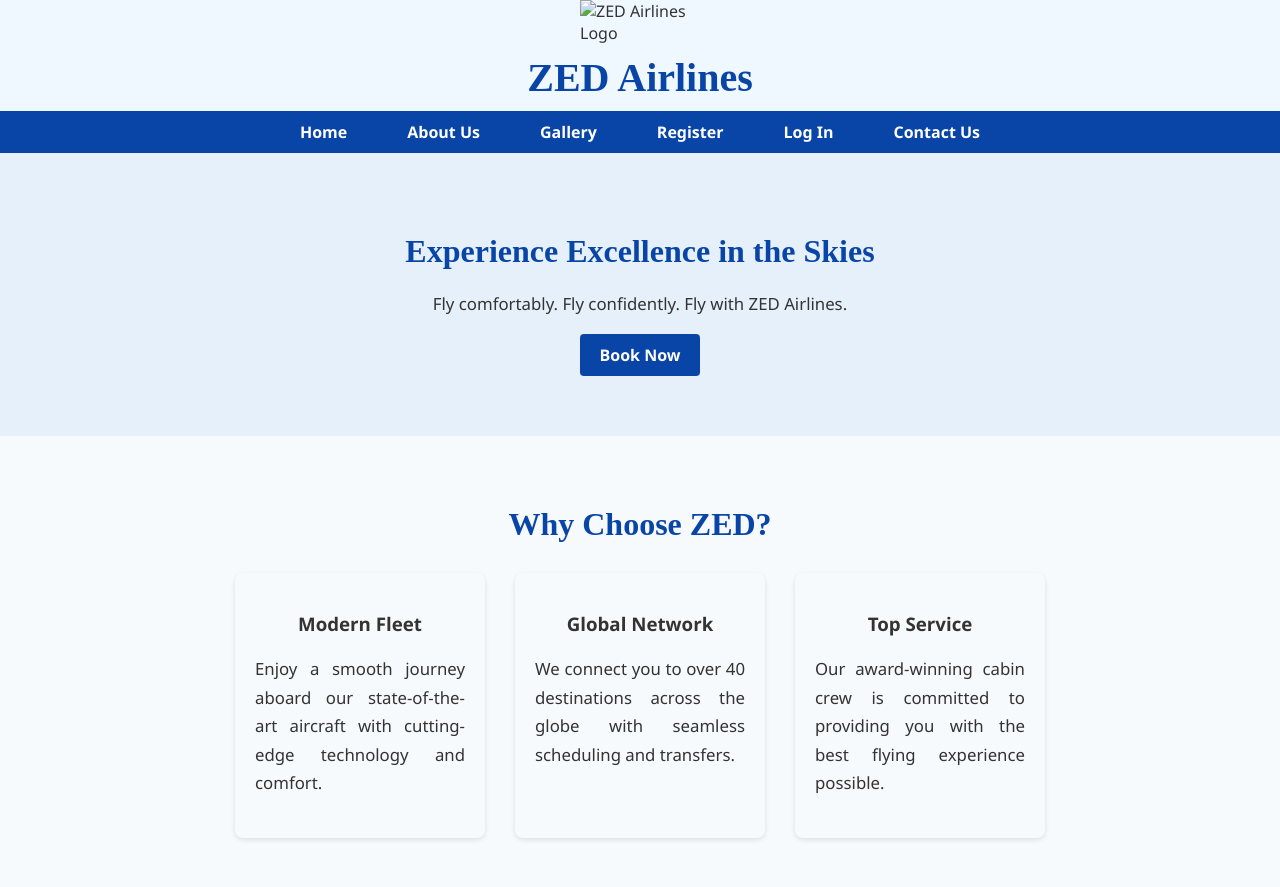
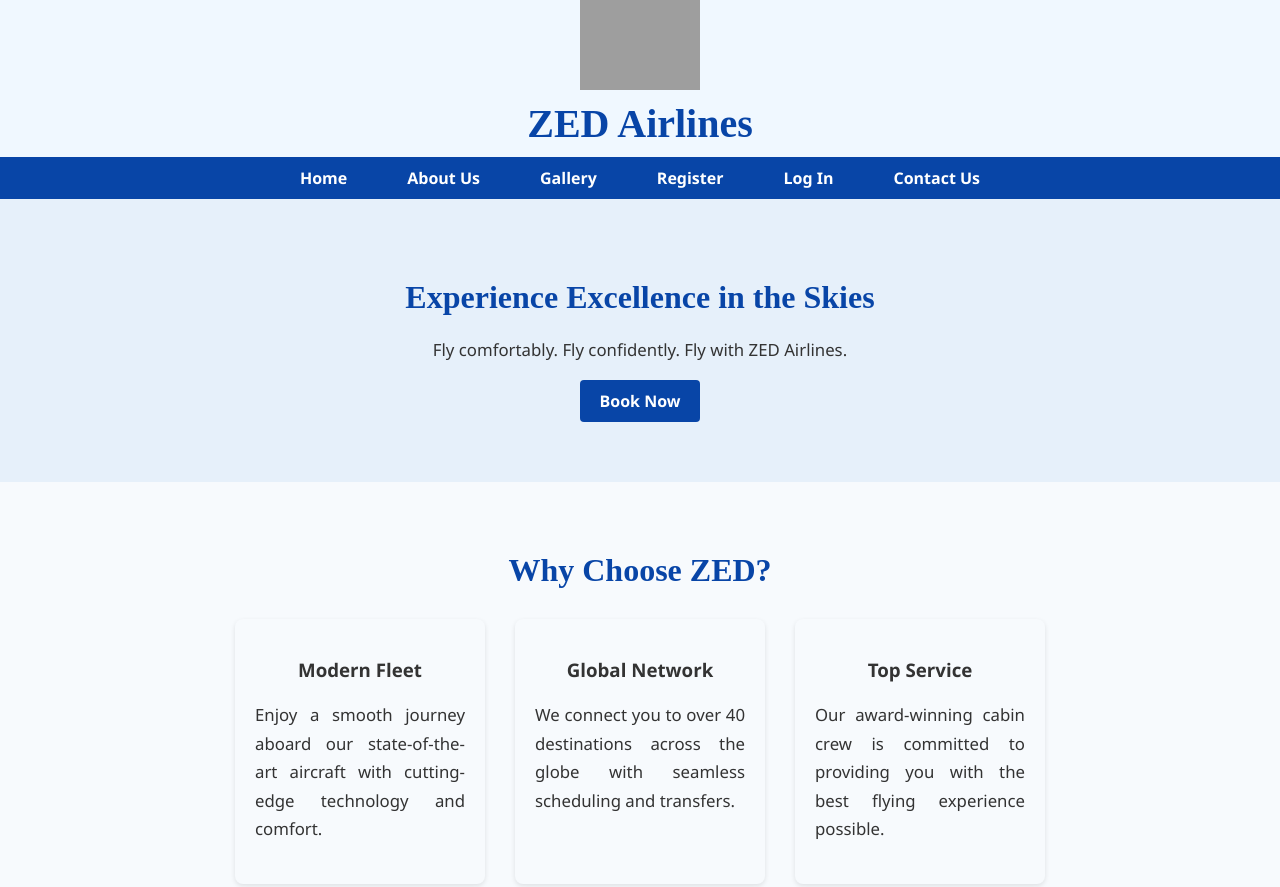
Before and after one commit to AKhalid-projects/zed-airlines, a plain HTML site: page index.html in a window 1280 px wide. Shown: the top 887 px of the page. Drawn offline with Linux system fonts and the light colour scheme; the site is published under a folder, as on GitHub Pages, so addresses that start at the root find nothing.

Commit message:
Update index.html

```diff
--- a/index.html
+++ b/index.html
@@ -15,7 +15,7 @@
      <!-- Header -->
   <header class="site-header">
     <div class="container">
-      <img class="logo" src="/images/logo.png" alt="ZED Airlines Logo" />
+      <img class="logo" src="images/logo.png" alt="ZED Airlines Logo" />
       <h1>ZED Airlines</h1>
     </div>
     <nav class="navbar">
```
